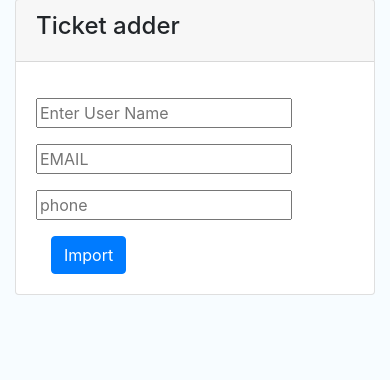
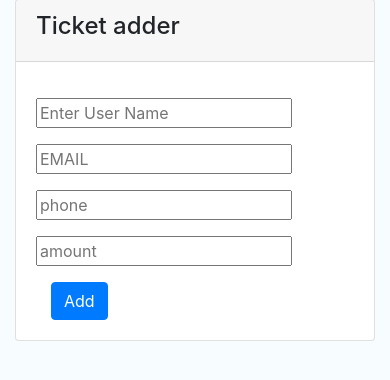
Before and after one commit to Ecell-IITR/Esummit23-backend, a Django app: page /ticket/add in a window 390 px wide. Shown: the part 97-477 px from the top of the page. Run offline with Django 3.2, Linux system fonts and the light colour scheme; some libraries are stand-ins or nearby versions.

Commit message:
amount field added

```diff
--- a/ticket/templates/genrate_ticket.html
+++ b/ticket/templates/genrate_ticket.html
@@ -79,11 +79,25 @@
 
                 </div>
 
+                <div class="col-md-12 my-3 d-flex pl-0">
+
+                    <input
+                      type="text"
+                      name="amount"
+                      class="custom-input"
+                      id="amount"
+                      placeholder="amount"
+                    />
+
+
+                </div>
+
+
                 <div class="col-md-12 my-3">
 
                 </div>
                 <div class="col-md-12">
-                  <button class="btn btn-primary" type="submit">Import</button>
+                  <button class="btn btn-primary" type="submit">Add</button>
 
                 </div>
               </form>
--- a/ticket/views.py
+++ b/ticket/views.py
@@ -231,7 +231,7 @@ def AddForm(request):
         ticket.name = request.POST["name"]
         ticket.Person = per
         ticket.quantity = 1
-        ticket.plan = "desc registration"
+        ticket.plan = "desc registration "+request.POST["amount"]
 
         ticket.save()
         send_feedback_email_task(request.POST["email"], "Hi,<br>Welcome to the world of entrepreneurship! Team Esummit, IIT Roorkee gladly welcomes you to the most remarkable entrepreneurial fest in North India. Watch out!<br>Your Esummit ID: " +
```
